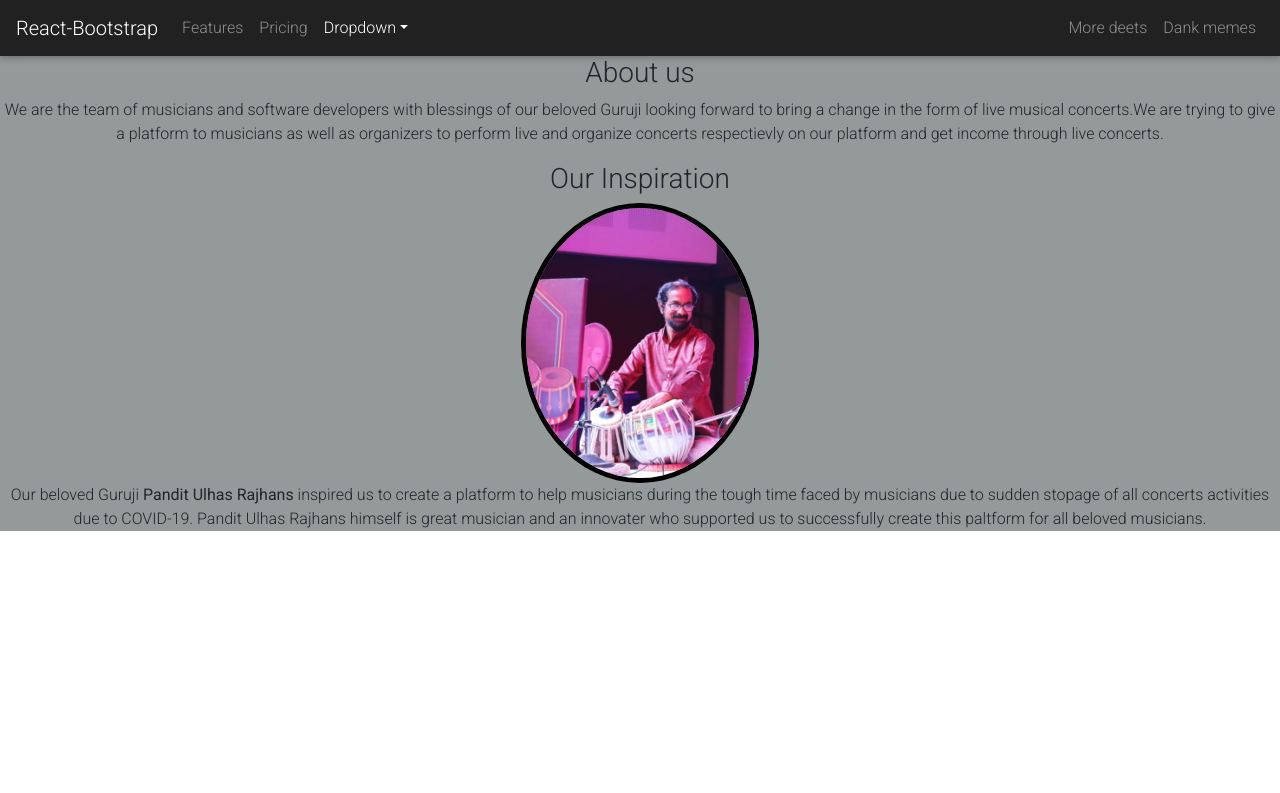
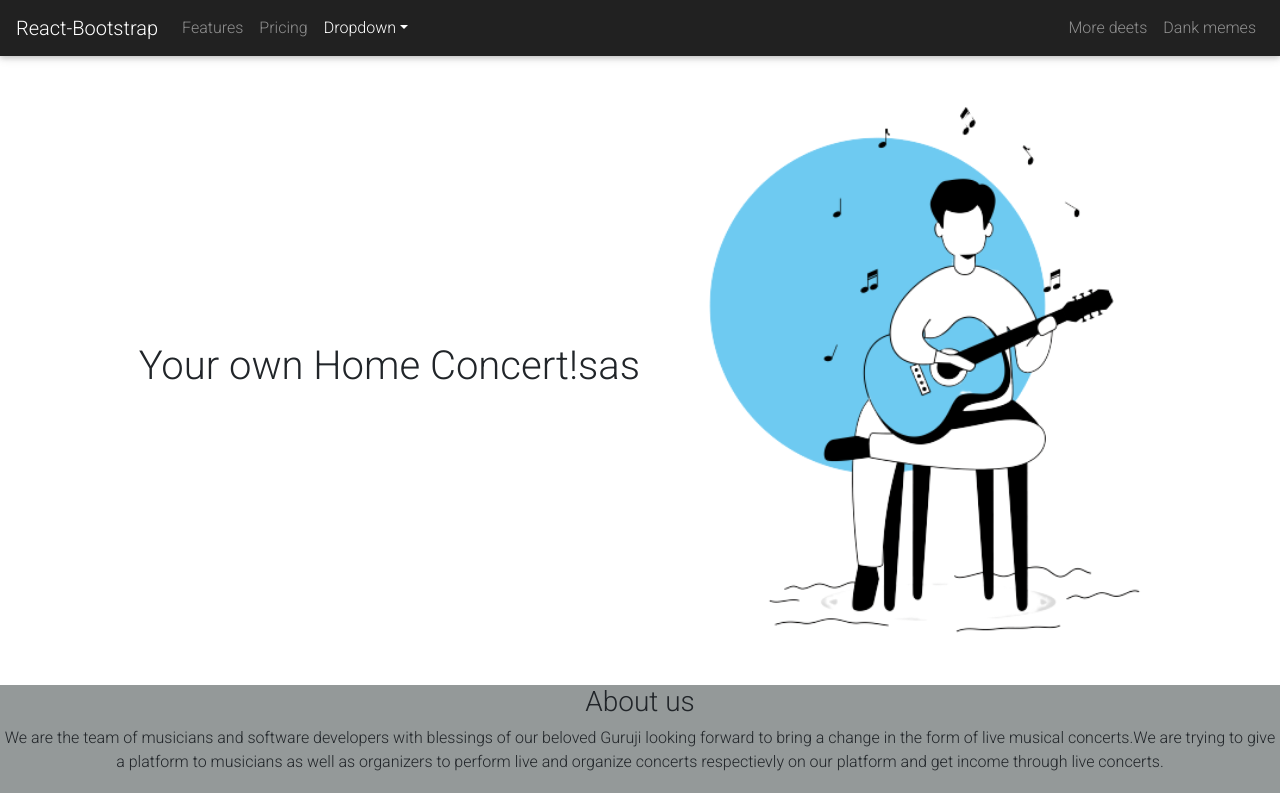
Before and after one commit to namitdoshi/music-streaming-react, a React (Create React App) app: page / in a window 1280 px wide. Shown: the top 793 px of the page. Built offline with nearby package versions, Linux system fonts and the light colour scheme; no server answers.

Commit message:
added home component on home-page

```diff
--- a/src/pages/home-page/home-page.component.jsx
+++ b/src/pages/home-page/home-page.component.jsx
@@ -1,8 +1,11 @@
 import React, { Component } from "react";
+
+import Home from '../../components/home/home.component';
 import AboutUs from '../../components/About-us/About-us.component'
 const HomePage = () => (
   <div className='homepage'>
-     <AboutUs/>
+    <Home/>
+    <AboutUs/>
   </div>
 );
 
```
